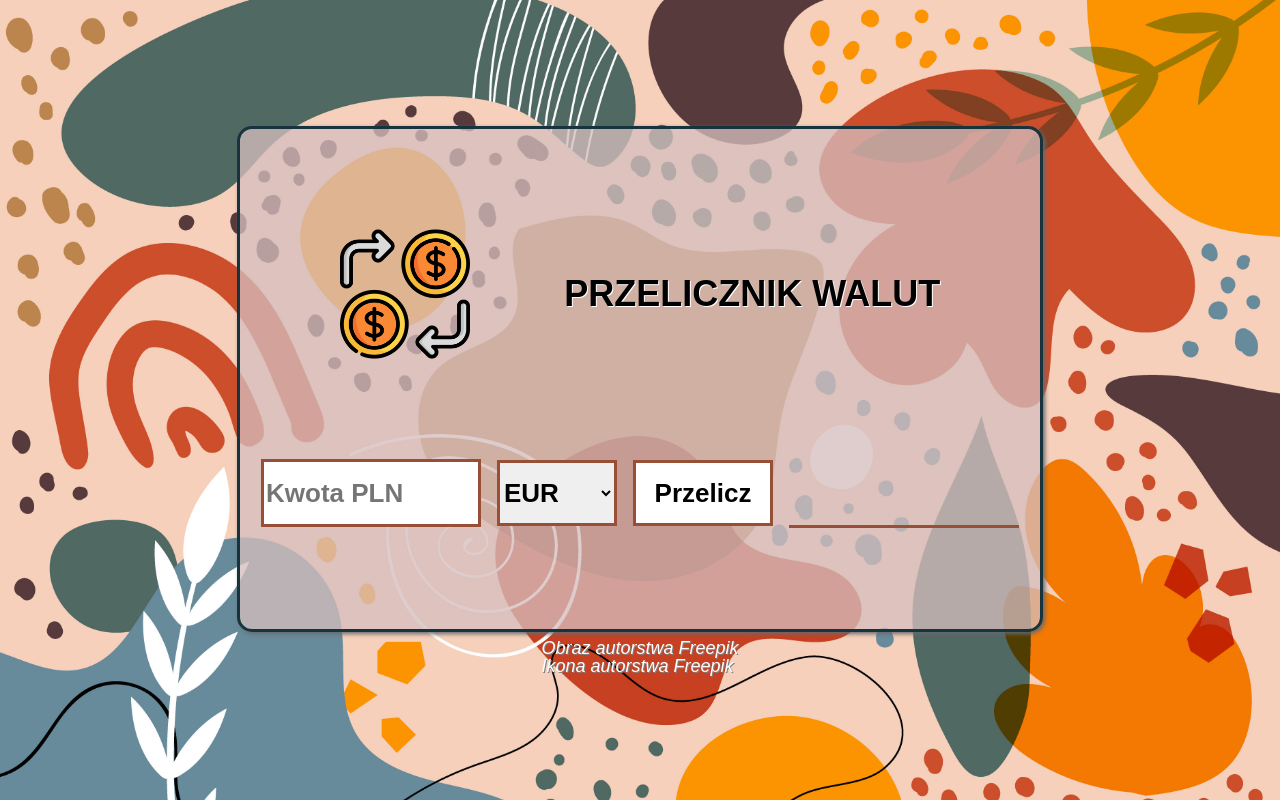
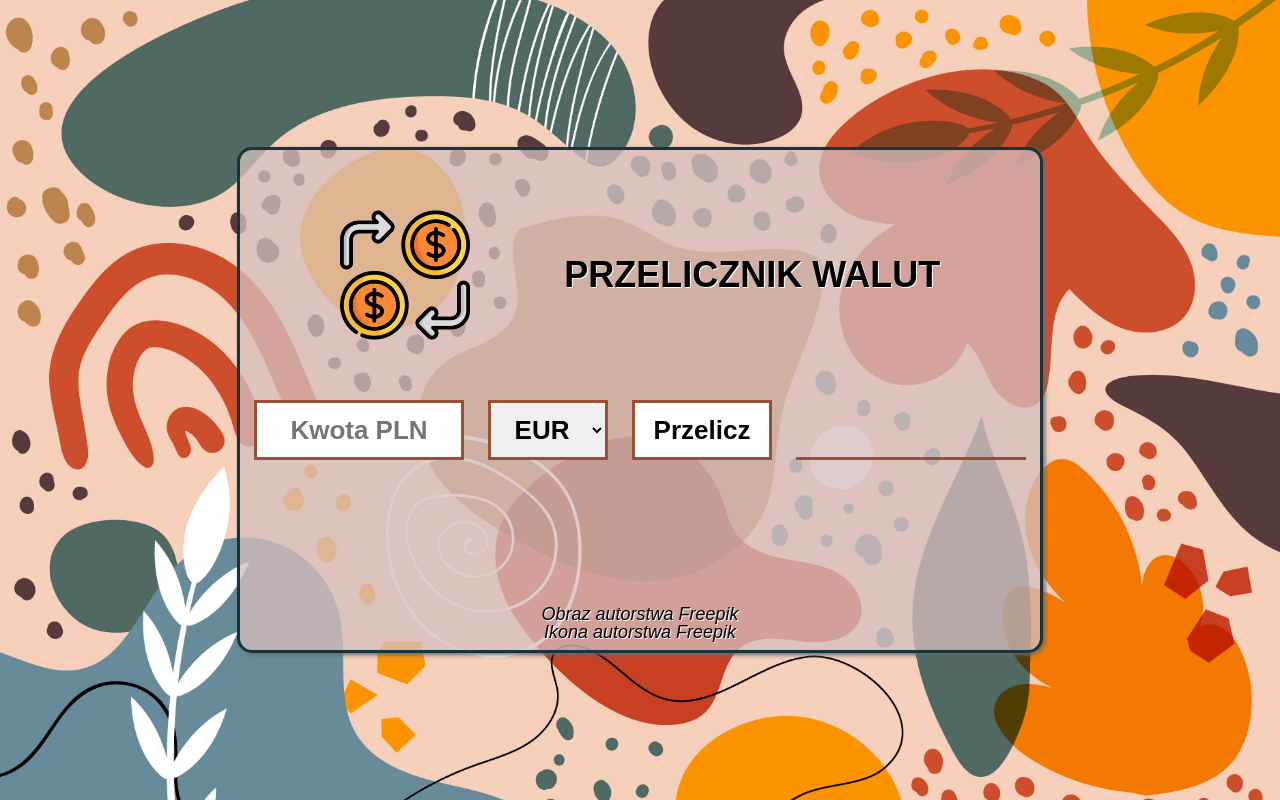
Before and after one commit to mkluczyk/kalkulator_walutowy, a plain HTML site: page index.html in a window 1280 px wide. Drawn offline with Linux system fonts and the light colour scheme.

Commit message:
Final files

```diff
--- a/index.html
+++ b/index.html
@@ -8,7 +8,7 @@
     <link rel="stylesheet" href="style.css" />
     <title>Przelicznik walut</title>
   </head>
-  <body class="gradient-bg">
+  <body class="bg-img">
     <div class="box">
       <div class="container">
         <img
@@ -29,11 +29,11 @@
         <span class="output-value"></span>
       </div>
       <div class="loader"></div>
+      <footer class="ftr">
+        <p>Obraz autorstwa Freepik</p>
+        <p>Ikona autorstwa Freepik</p>
+      </footer>
     </div>
-    <footer class="ftr">
-      <p>Obraz autorstwa Freepik</p>
-      <p>Ikona autorstwa Freepik</p>
-    </footer>
     <script src="index.js" type="module"></script>
   </body>
 </html>
--- a/style.css
+++ b/style.css
@@ -1,4 +1,4 @@
-.gradient-bg {
+.bg-img {
   background-image: url(kolaz.jpg);
   background-size: cover;
   background-repeat: no-repeat;
@@ -19,49 +19,62 @@
   box-shadow: 2px 2px 4px rgb(102, 106, 107);
   margin: 0 20px;
 }
+
 .container {
   display: flex;
   align-items: center;
   justify-content: space-evenly;
 }
+
 .container:nth-of-type(1) {
-  margin: 60px 10px;
+  margin: 60px 10px 30px;
 }
+
 .container:nth-of-type(2) {
-  margin: 0 5px;
+  flex-direction: column;
+  gap: 10px;
+  margin: 0 5px 70px;
 }
 
 .img {
-  height: 50px;
-  width: 50px;
+  height: 45px;
+  width: 45px;
   margin-right: 10px;
 }
+
 .title {
   color: rgb(0, 0, 0);
   font-size: 15px;
   font-weight: bold;
   text-shadow: 1px 1px white;
 }
+
 .input-amount {
-  height: 30px;
-  width: 60px;
+  height: 35px;
+  width: 90%;
+  box-sizing: border-box;
   font-size: 11px;
   font-weight: bold;
+  text-align: center;
   border: 2px solid rgb(151, 80, 54);
   margin-right: 5px;
 }
+
 .select-currency {
-  height: 36px;
-  width: 50px;
+  height: 35px;
+  width: 90%;
+  box-sizing: border-box;
   font-size: 11px;
   font-weight: bold;
+  text-align: center;
   border: 2px solid rgb(151, 80, 54);
   margin-right: 5px;
 }
 
 .btn-count {
-  height: 36px;
-  width: 60px;
+  height: 35px;
+  width: 90%;
+  box-sizing: border-box;
   font-size: 11px;
   font-weight: bold;
   text-align: center;
@@ -74,7 +87,6 @@
   display: flex;
   justify-content: center;
   align-items: center;
-
   border: 4px solid #f3f3f3;
   border-top: 4px solid rgb(151, 80, 54);
   border-radius: 50%;
@@ -95,7 +107,8 @@
 
 .output-value {
   height: 35px;
-  width: 70px;
+  width: 90%;
+  box-sizing: border-box;
   color: rgb(0, 0, 0);
   text-shadow: 1px 1px white;
   font-weight: bold;
@@ -107,45 +120,48 @@
 }
 
 .ftr {
-  margin-top: 7px;
   font-size: 10px;
-  color: rgb(255, 255, 255);
-  text-shadow: 1px 1px gray;
+  color: rgb(0, 0, 0);
+  text-shadow: 1px 1px rgb(255, 255, 255);
   font-style: italic;
+  text-align: center;
 }
 
 @media screen and (min-width: 360px) {
   .box {
     height: 500px;
   }
+
   .container:nth-of-type(1) {
-    margin: 70px 20px;
+    margin: 70px 20px 30px;
   }
+
   .container:nth-of-type(2) {
-    margin: 0 10px;
+    margin: 0 10px 90px;
   }
+
   .img {
     height: 65px;
     width: 65px;
     margin-right: 15px;
   }
+
   .title {
     font-size: 19px;
   }
+
   .input-amount {
-    height: 40px;
-    width: 70px;
+    height: 45px;
     font-size: 13px;
   }
+
   .select-currency {
     height: 45px;
-    width: 60px;
     font-size: 13px;
   }
 
   .btn-count {
     height: 45px;
-    width: 70px;
     font-size: 13px;
   }
 
@@ -153,41 +169,50 @@
     width: 20px;
     height: 20px;
   }
+
   .output-value {
     height: 45px;
-    width: 80px;
     font-size: 14px;
   }
 
   .ftr {
     font-size: 12px;
-    color: rgb(255, 255, 255);
   }
 }
 
 @media screen and (min-width: 540px) {
+  .box {
+    min-width: 450px;
+  }
   .container:nth-of-type(1) {
-    margin: 80px 20px;
+    margin: 80px 20px 30px;
+  }
+
+  .container:nth-of-type(2) {
+    margin: 0 5px 70px;
   }
 
   .img {
     height: 80px;
     width: 80px;
   }
+
   .title {
     font-size: 22px;
   }
+
   .input-amount {
-    width: 100px;
+    width: 75%;
     font-size: 15px;
   }
+
   .select-currency {
-    width: 70px;
+    width: 75%;
     font-size: 15px;
   }
 
   .btn-count {
-    width: 80px;
+    width: 75%;
     font-size: 15px;
   }
 
@@ -195,8 +220,9 @@
     width: 22px;
     height: 22px;
   }
+
   .output-value {
-    width: 100px;
+    width: 75%;
     font-size: 16px;
   }
 }
@@ -205,39 +231,49 @@
   .box {
     min-width: 650px;
   }
+
   .container:nth-of-type(1) {
-    margin: 100px 20px;
+    margin: 70px 20px 60px;
   }
+
+  .container:nth-of-type(2) {
+    flex-direction: row;
+    margin: 0 5px 175px;
+  }
+
   .img {
     height: 100px;
     width: 100px;
   }
+
   .title {
     font-size: 30px;
   }
+
   .input-amount {
     height: 60px;
     width: 170px;
     font-size: 20px;
     border: 3px solid rgb(151, 80, 54);
   }
+
   .select-currency {
-    height: 66px;
+    height: 60px;
     width: 90px;
     font-size: 20px;
     border: 3px solid rgb(151, 80, 54);
   }
 
   .btn-count {
-    height: 66px;
+    height: 60px;
     width: 100px;
     font-size: 20px;
     border: 3px solid rgb(151, 80, 54);
   }
 
   .output-value {
-    height: 66px;
-    width: 150px;
+    height: 60px;
+    width: 170px;
     font-size: 22px;
     border-bottom: 3px solid rgb(151, 80, 54);
   }
@@ -252,34 +288,41 @@
     min-width: 800px;
   }
 
+  .container:nth-of-type(1) {
+    margin: 60px 20px;
+  }
+
+  .container:nth-of-type(2) {
+    margin: 0 5px 145px;
+  }
+
   .img {
     height: 130px;
     width: 130px;
   }
+
   .title {
     font-size: 36px;
   }
+
   .input-amount {
     width: 210px;
     font-size: 26px;
-    border: 3px solid rgb(151, 80, 54);
   }
+
   .select-currency {
     width: 120px;
     font-size: 26px;
-    border: 3px solid rgb(151, 80, 54);
   }
 
   .btn-count {
     width: 140px;
     font-size: 26px;
-    border: 3px solid rgb(151, 80, 54);
   }
 
   .output-value {
     width: 230px;
     font-size: 28px;
-    border-bottom: 3px solid rgb(151, 80, 54);
   }
 
   .ftr {
```
